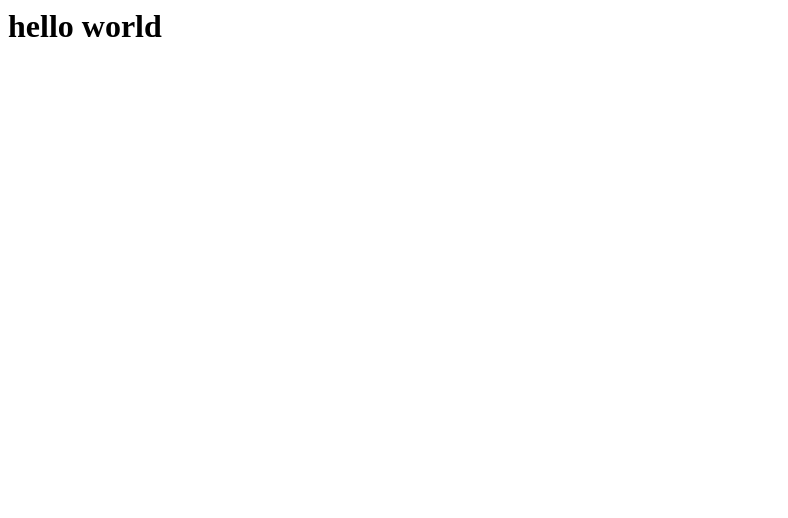
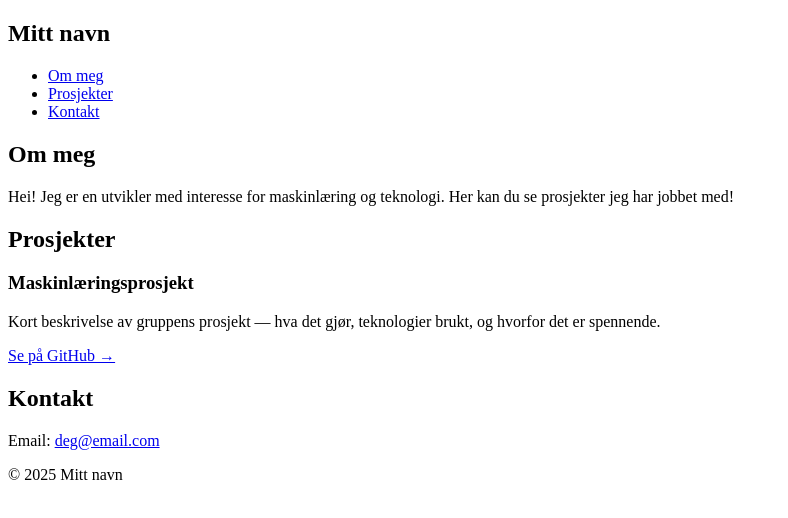
Before and after one commit to ragnhildk17/ragnhildk17.github.io, a plain HTML site: page index.html in a window 1280 px wide. Shown: the whole page, without its empty margins (0-788 px from the left). Drawn offline with Linux system fonts and the light colour scheme.

Commit message:
Add basic HTML structure for portfolio site

```diff
--- a/index.html
+++ b/index.html
@@ -1 +1,51 @@
-<h1>hello world</h1>
+<!DOCTYPE html>
+<html lang="no">
+<head>
+    <meta charset="UTF-8">
+    <meta name="viewport" content="width=device-width, initial-scale=1.0">
+    <title>Min Portfolio</title>
+    <link rel="stylesheet" href="style.css">
+</head>
+<body>
+
+    <!-- Navigasjon -->
+    <nav>
+        <h1>Mitt navn</h1>
+        <ul>
+            <li><a href="#about">Om meg</a></li>
+            <li><a href="#projects">Prosjekter</a></li>
+            <li><a href="#contact">Kontakt</a></li>
+        </ul>
+    </nav>
+
+    <!-- Om meg -->
+    <section id="about">
+        <h2>Om meg</h2>
+        <p>Hei! Jeg er en utvikler med interesse for maskinlæring og teknologi.
+        Her kan du se prosjekter jeg har jobbet med!</p>
+    </section>
+
+    <!-- Prosjekter -->
+    <section id="projects">
+        <h2>Prosjekter</h2>
+        <div class="project-card">
+            <h3>Maskinlæringsprosjekt</h3>
+            <p>Kort beskrivelse av gruppens prosjekt — hva det gjør, teknologier brukt,
+            og hvorfor det er spennende.</p>
+            <a href="https://github.com/brukernavn/repo-navn" target="_blank">Se på GitHub →</a>
+        </div>
+        <!-- Du kan kopiere .project-card for flere prosjekter -->
+    </section>
+
+    <!-- Kontakt -->
+    <section id="contact">
+        <h2>Kontakt</h2>
+        <p>Email: <a href="mailto:deg@email.com">deg@email.com</a></p>
+    </section>
+
+    <footer>
+        <p>© 2025 Mitt navn</p>
+    </footer>
+
+</body>
+</html>
```
